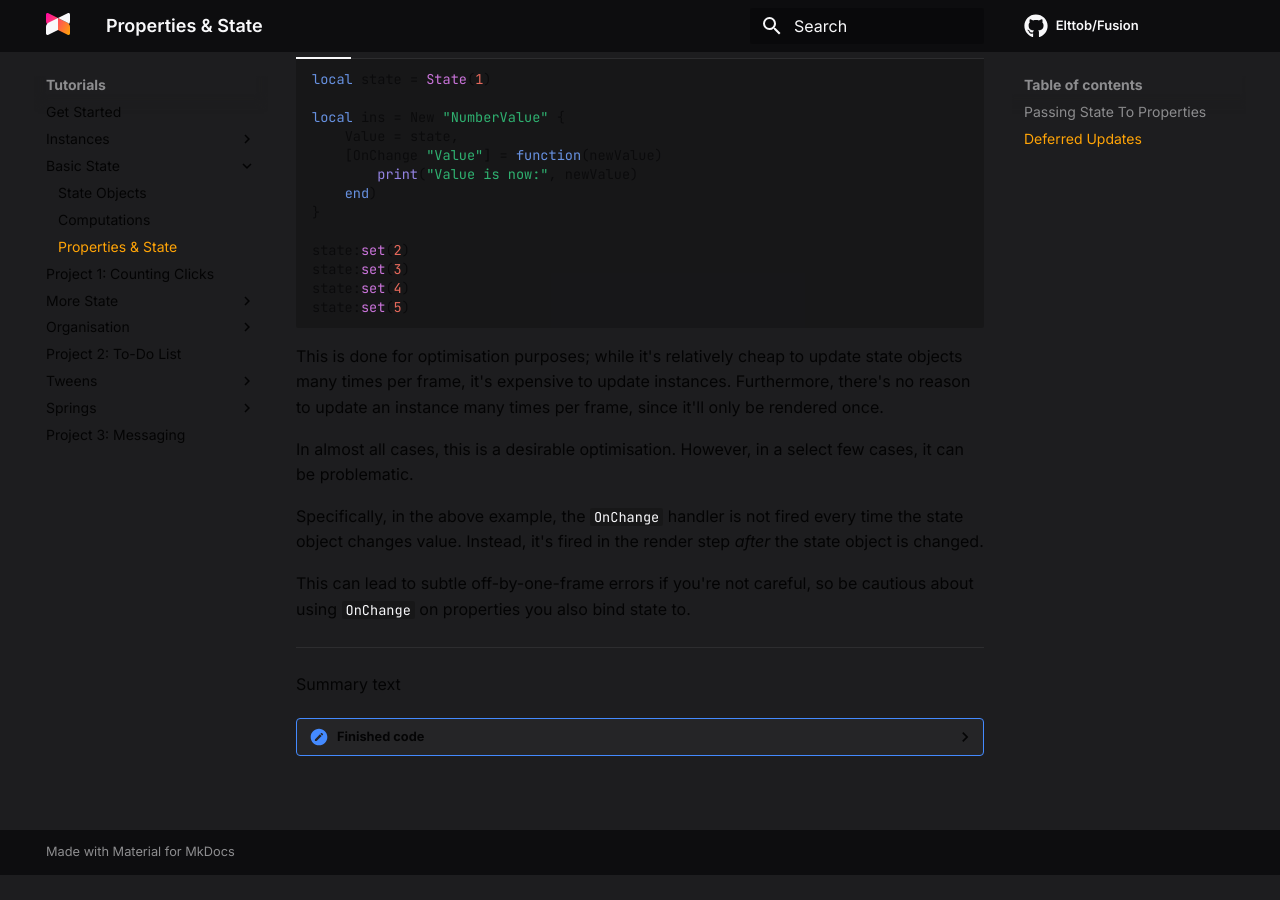
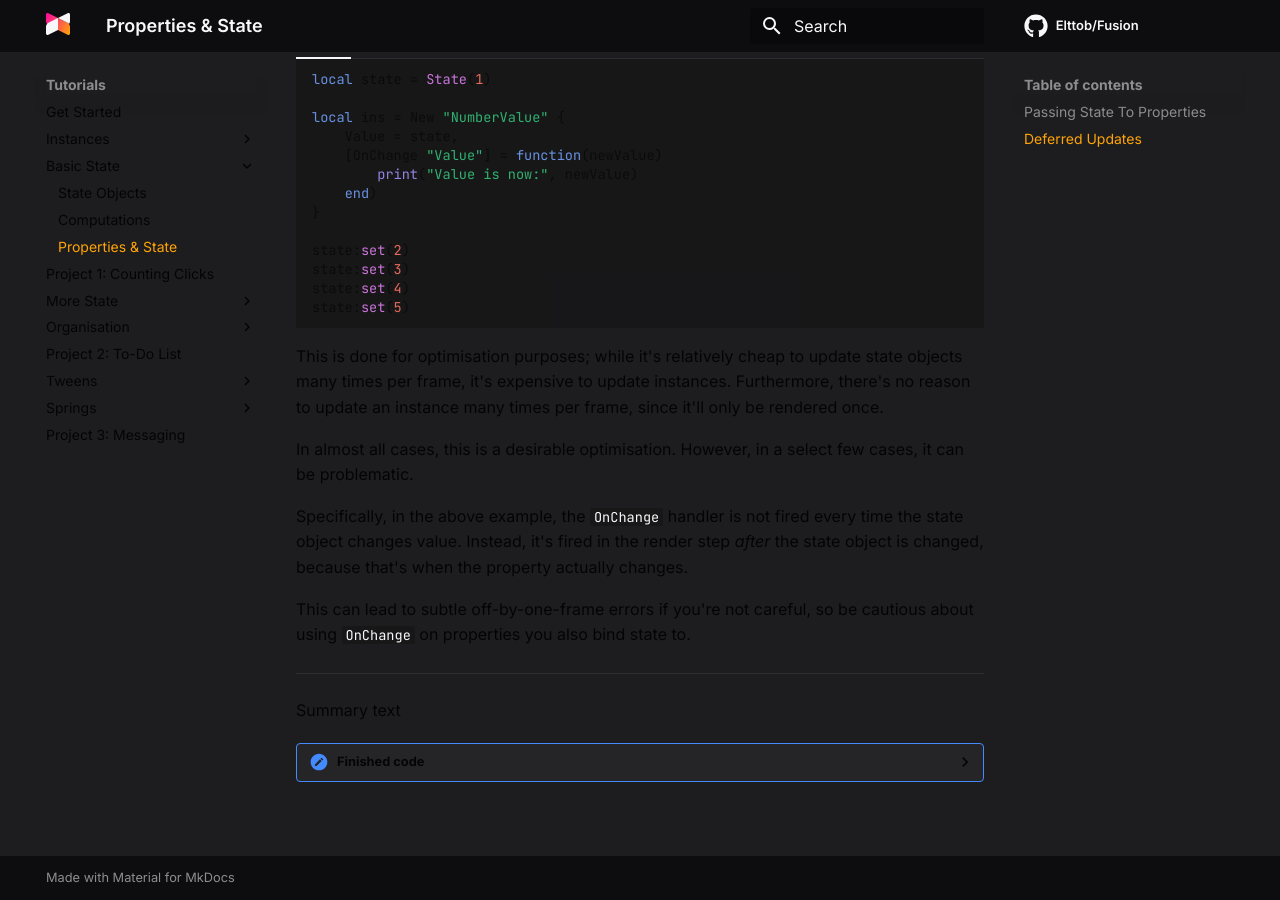
Before and after one commit to dphfox/Fusion, an MkDocs documentation site: the page built from docs/tutorials/basic-state/properties-&-state.md, in a window 1280 px wide and 900 px high, scrolled down 2410 px. Built offline with MkDocs 1.6.1 and Material for MkDocs 9.7.7, drawn with Linux system fonts in a browser that asks for light colours; comment, search, counter and statistics services are not loaded; before the commit the page ends 3285 px from its top, so only the background shows below that.

Commit message:
Properties + State: clarification

```diff
--- a/docs/tutorials/basic-state/properties-&-state.md
+++ b/docs/tutorials/basic-state/properties-&-state.md
@@ -170,7 +170,8 @@ cases, it can be problematic.
 
 Specifically, in the above example, the `OnChange` handler is not fired every
 time the state object changes value. Instead, it's fired in the render step
-*after* the state object is changed.
+*after* the state object is changed, because that's when the property actually
+changes.
 
 This can lead to subtle off-by-one-frame errors if you're not careful, so be
 cautious about using `OnChange` on properties you also bind state to.
```
